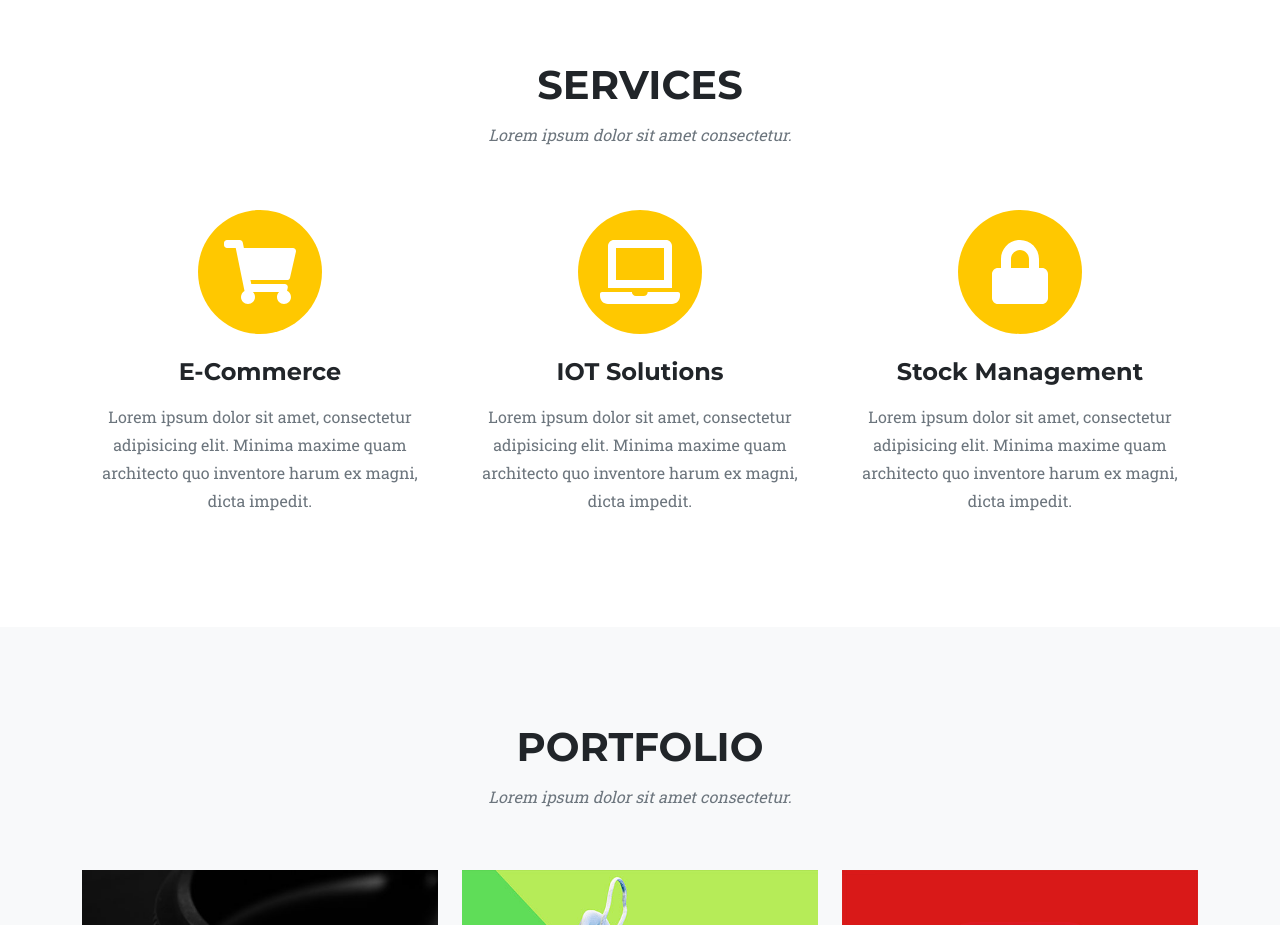
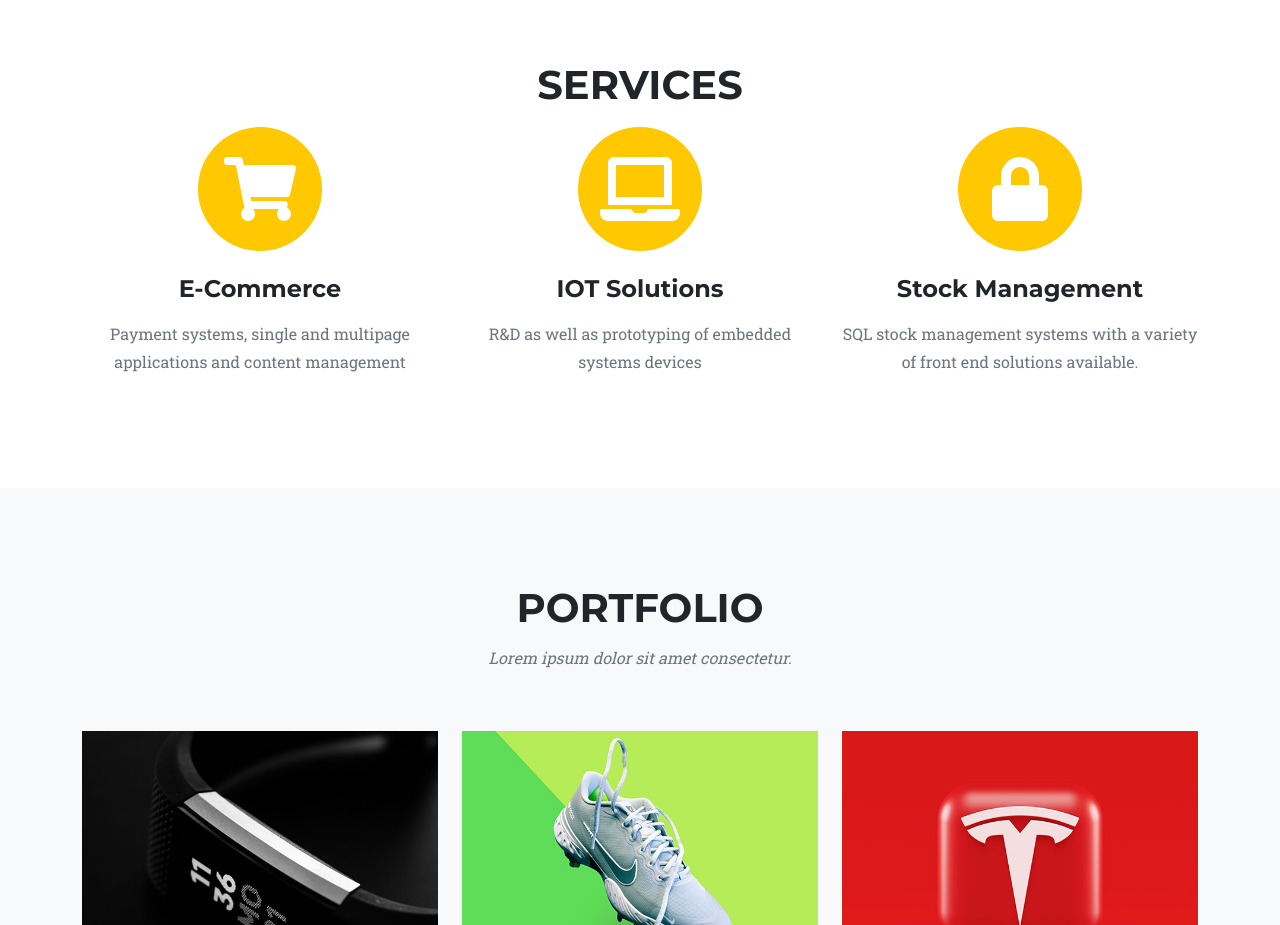
Before and after one commit to PropellaSoftwareSolutions/PropellaSoftwareSolutions.github.io, a plain HTML site: page index.html in a window 1280 px wide. Shown: the part 780-1705 px from the top of the page. Drawn offline with nearby package versions, Linux system fonts and the light colour scheme.

Commit message:
added info

```diff
--- a/index.html
+++ b/index.html
@@ -48,7 +48,6 @@
             <div class="container">
                 <div class="text-center">
                     <h2 class="section-heading text-uppercase">Services</h2>
-                    <h3 class="section-subheading text-muted">Lorem ipsum dolor sit amet consectetur.</h3>
                 </div>
                 <div class="row text-center">
                     <div class="col-md-4">
@@ -57,7 +56,7 @@
                             <i class="fas fa-shopping-cart fa-stack-1x fa-inverse"></i>
                         </span>
                         <h4 class="my-3">E-Commerce</h4>
-                        <p class="text-muted">Lorem ipsum dolor sit amet, consectetur adipisicing elit. Minima maxime quam architecto quo inventore harum ex magni, dicta impedit.</p>
+                        <p class="text-muted">Payment systems, single and multipage applications and content management</p>
                     </div>
                     <div class="col-md-4">
                         <span class="fa-stack fa-4x">
@@ -65,7 +64,7 @@
                             <i class="fas fa-laptop fa-stack-1x fa-inverse"></i>
                         </span>
                         <h4 class="my-3">IOT Solutions</h4>
-                        <p class="text-muted">Lorem ipsum dolor sit amet, consectetur adipisicing elit. Minima maxime quam architecto quo inventore harum ex magni, dicta impedit.</p>
+                        <p class="text-muted">R&D as well as prototyping of embedded systems devices</p>
                     </div>
                     <div class="col-md-4">
                         <span class="fa-stack fa-4x">
@@ -73,7 +72,7 @@
                             <i class="fas fa-lock fa-stack-1x fa-inverse"></i>
                         </span>
                         <h4 class="my-3">Stock Management</h4>
-                        <p class="text-muted">Lorem ipsum dolor sit amet, consectetur adipisicing elit. Minima maxime quam architecto quo inventore harum ex magni, dicta impedit.</p>
+                        <p class="text-muted">SQL stock management systems with a variety of front end solutions available.</p>
                     </div>
                 </div>
             </div>
```
